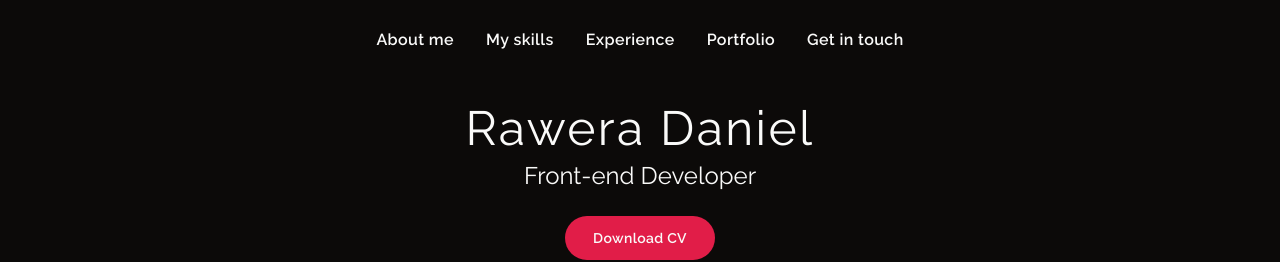
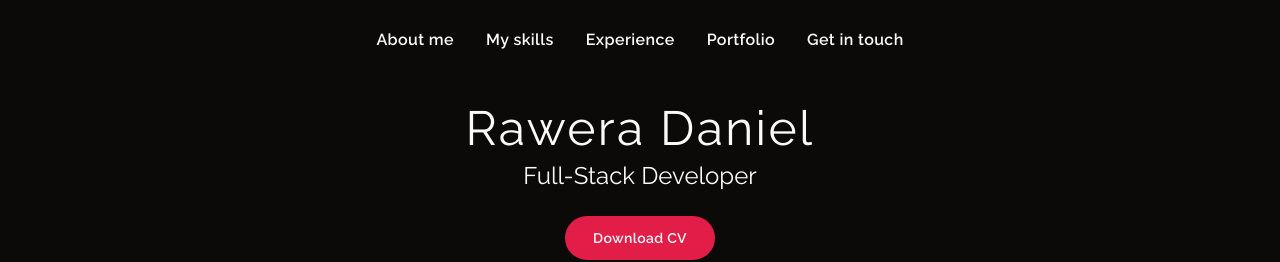
Before and after one commit to rawera-daniel/personal-portfolio, a React (Vite) app: page / in a window 1280 px wide. Shown: the top 262 px of the page. Built offline with nearby package versions, Linux system fonts and the light colour scheme; the HTML template or start-up script is replaced by a standard one.

Commit message:
feat: update the profile section

```diff
--- a/src/features/Profile.jsx
+++ b/src/features/Profile.jsx
@@ -7,7 +7,7 @@ function Profile() {
         Rawera Daniel
       </h1>
       <p className="mb-4 text-lg m:text-xl sm:mb-6 sm:text-2xl">
-        Front-end Developer
+        Full-Stack Developer
       </p>
       <Button type="primary">Download CV</Button>
     </div>
```
